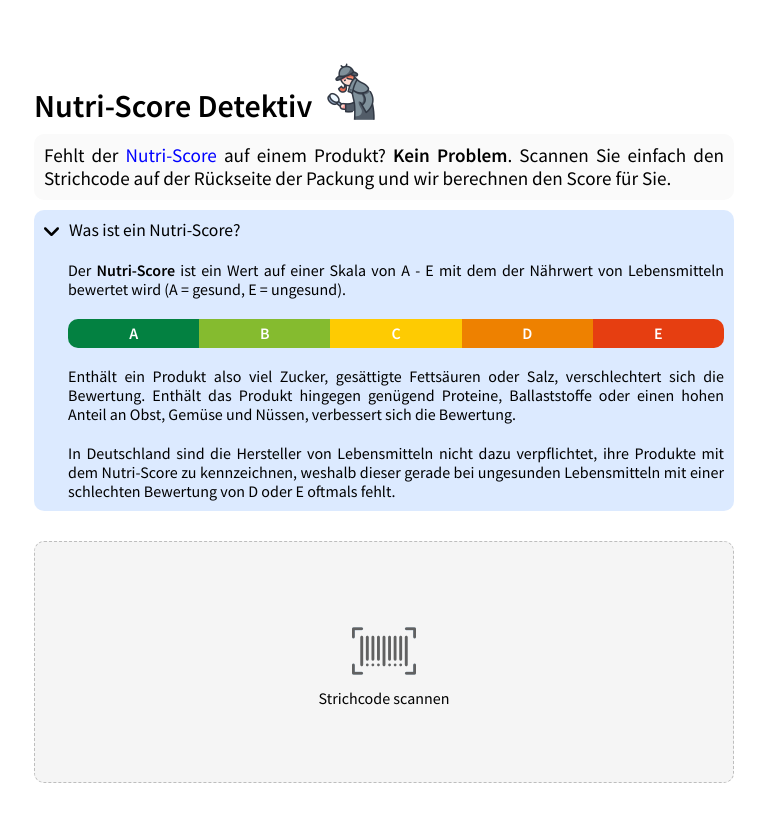
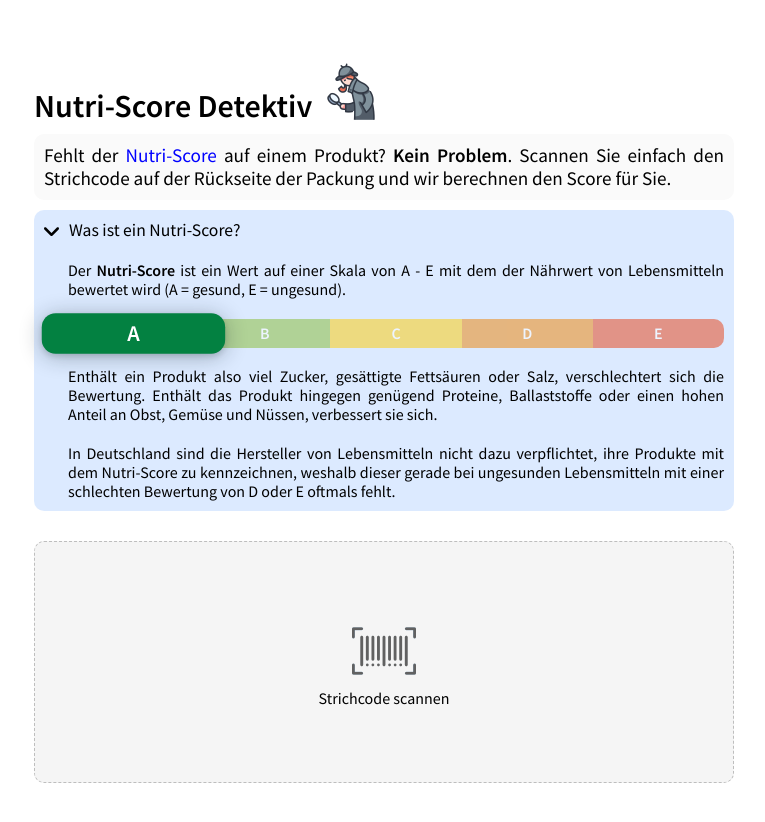
Before and after one commit to Kexplx/nutriscore-detective, an Angular app in the folder frontend/: page / in a window 1280 px wide. Both pictures are taken after a click on the element "Was ist ein Nutri-Score?". Shown: the top 822 px of the page, without its empty margins (256-1021 px from the left). Built offline with nearby package versions, Linux system fonts and the light colour scheme; what @ericblade/quagga2 would draw is missing.

Commit message:
improve docs

```diff
--- a/frontend/src/app/barcode-scanner/barcode-scanner.component.html
+++ b/frontend/src/app/barcode-scanner/barcode-scanner.component.html
@@ -1,6 +1,6 @@
 <div id="stream">
   <div *ngIf="!isScanning" style="position: absolute; z-index: -5">
-    <app-loader text="Initialisiere Kamera"></app-loader>
+    <app-loader text="Starte Kamera (Rückseite)"></app-loader>
   </div>
 
   <div *ngIf="isScanning" class="blob red"></div>
--- a/frontend/src/app/nutriscore-info/nutriscore-info.component.html
+++ b/frontend/src/app/nutriscore-info/nutriscore-info.component.html
@@ -8,12 +8,12 @@
     Der <strong>Nutri-Score</strong> ist ein Wert auf einer Skala von A - E mit dem der Nährwert von Lebensmitteln bewertet wird (A = gesund, E = ungesund).
     <br />
     <br />
-    <app-nutriscore></app-nutriscore>
+    <app-nutriscore grade="a"></app-nutriscore>
     <span class="mt-1"> </span>
 
     <br />
     Enthält ein Produkt also viel Zucker, gesättigte Fettsäuren oder Salz, verschlechtert sich die Bewertung. Enthält das Produkt hingegen genügend Proteine, Ballaststoffe oder einen hohen Anteil an
-    Obst, Gemüse und Nüssen, verbessert sich die Bewertung.
+    Obst, Gemüse und Nüssen, verbessert sie sich.
 
     <br /><br />
 
--- a/frontend/src/app/nutriscore-info/nutriscore-info.component.ts
+++ b/frontend/src/app/nutriscore-info/nutriscore-info.component.ts
@@ -1,4 +1,4 @@
-import { Component, OnInit } from '@angular/core';
+import { Component } from '@angular/core';
 
 @Component({
   selector: 'app-nutriscore-info',
--- a/frontend/src/app/product-details/product-details.component.html
+++ b/frontend/src/app/product-details/product-details.component.html
@@ -14,7 +14,7 @@
 </div>
 
 <div class="tr mt-05">
-  <span>Größe</span>
+  <span>Menge</span>
   <span>{{ product.quantity }}</span>
 </div>
 
```
